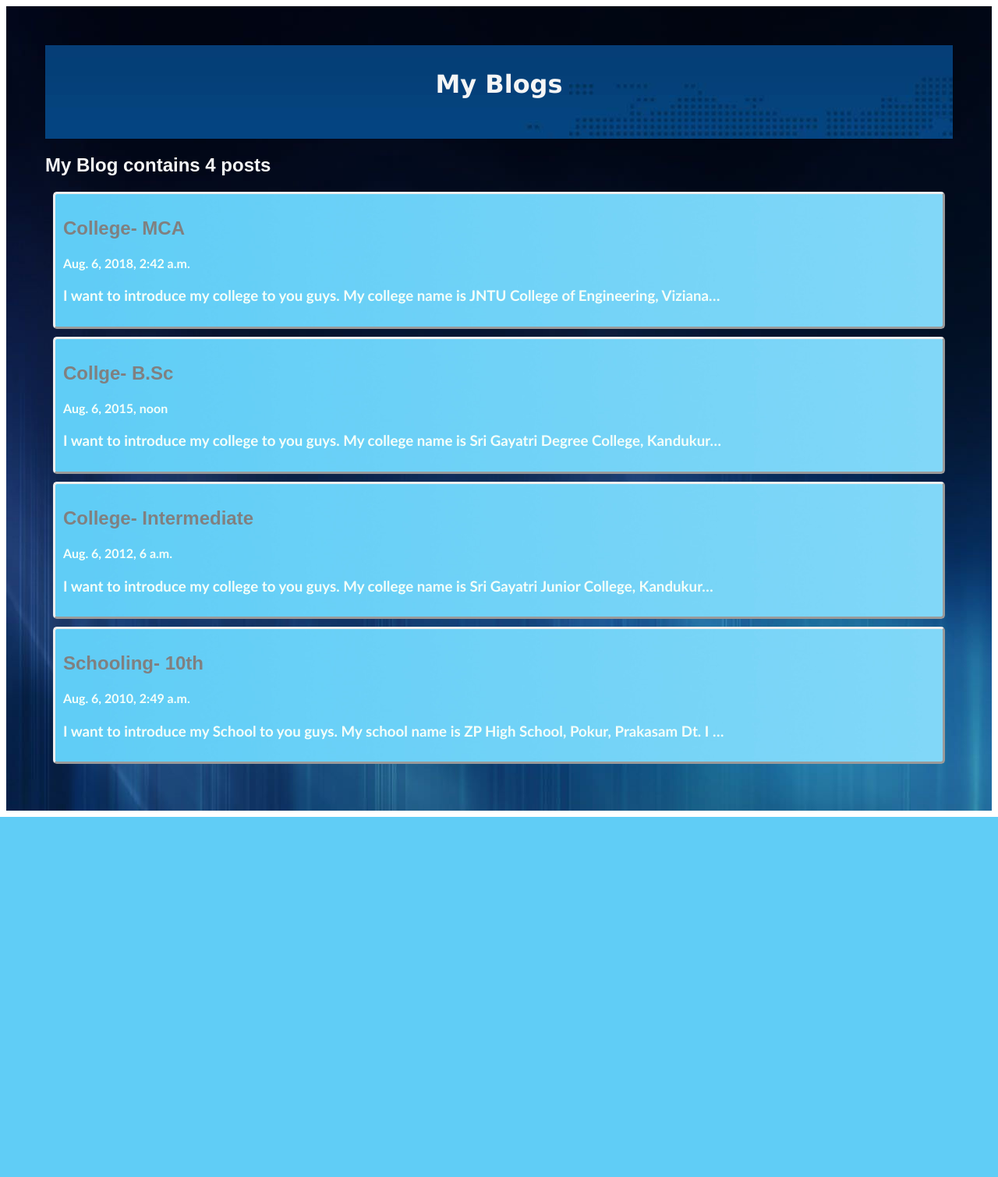
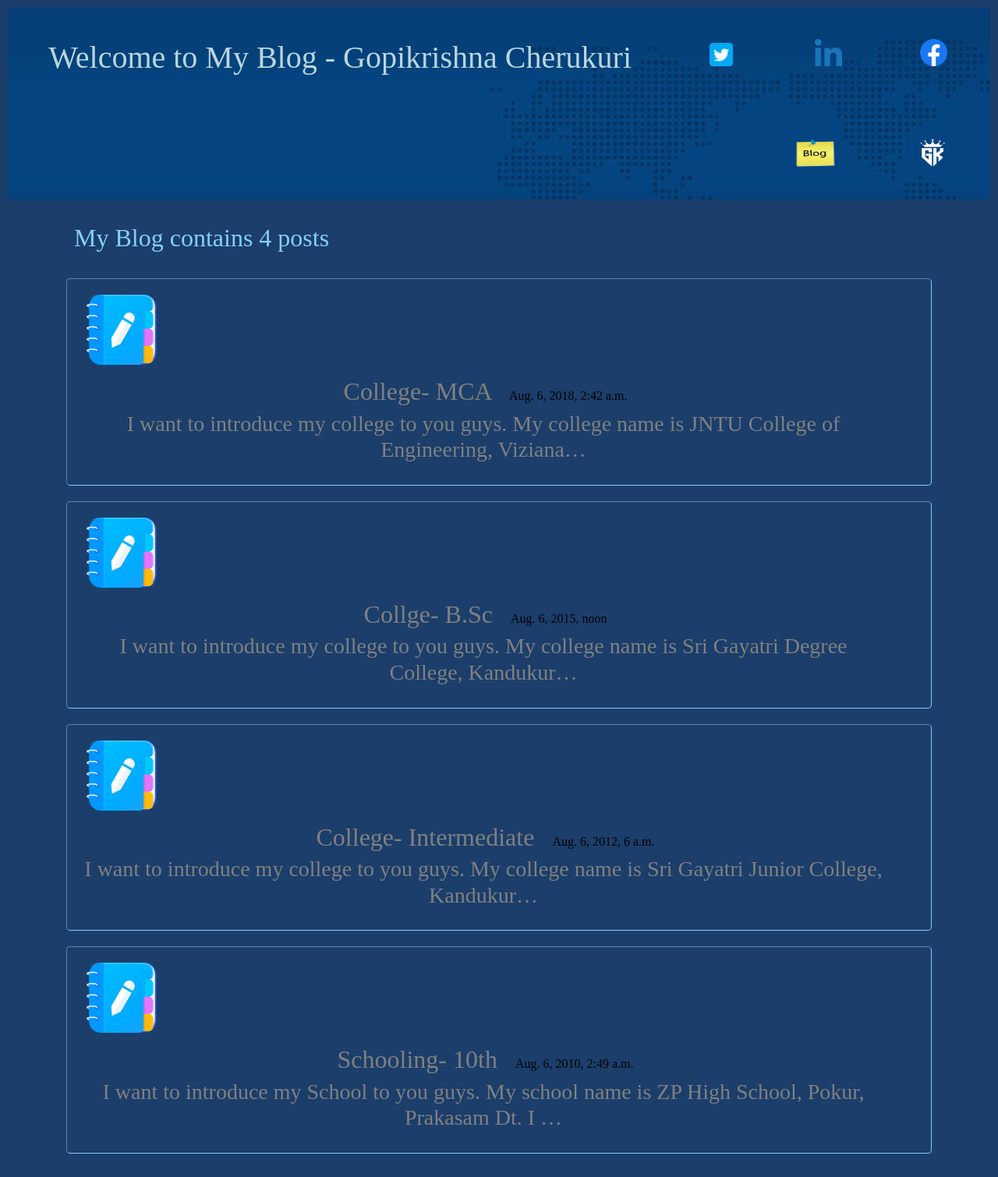
Before and after one commit to chgopikrishnamca/Personal-Portfolio, a Django app: page /blog/ in a window 1280 px wide. Shown: the whole page at 78% size. Before the commit the page ends 1048 px from the top, so only its background shows below. Run offline with Django 3.2, Linux system fonts and the light colour scheme; data comes from the database, SQL or seed files in the repository; both versions use the stored data as it was after the commit; some libraries are stand-ins or nearby versions.

Commit message:
Project Completed as intial stage. This can be implemented in future as per needs.

```diff
--- a/Blog/templates/Blog/blog_home.html
+++ b/Blog/templates/Blog/blog_home.html
@@ -1,41 +1,54 @@
+{% include 'Portfolio/head.html' %}
 {% load static %}
+<link rel="stylesheet" href="https://maxcdn.bootstrapcdn.com/bootstrap/4.5.2/css/bootstrap.min.css">
+
 <style>
-a{
+    *{
+        font-family: 'Agency FB';
+    }
+    a:hover{
         text-decoration:none;
     }
+
     .container{
-    padding:50px;
-    background-image: url("{% static 'Portfolio/background5.jpg' %}");
-    color: whitesmoke
+
+        color:lightskyblue;
     }
-.box{
-    border-style:outset;
-    font-family: "Calibri";
+    #box{
+        border-style:inset;
         color: mintcream;
+        width: inherit;
         padding: 10px;
         margin: 10px;
+        padding-right: 50px;
         border-radius: 5px;
-    background-color: lightskyblue;
-    background-image: url("{% static 'Portfolio/banner5.jpg' %}");
-
+        border-color: lightskyblue;
+        background-color: bluegreen;
+    }
+    .blog_col{
+        float:left;
     }
 </style>
 
+<body style="background-color: rgb(27, 62, 107);">
     <div class="container">
-    <div style="height: 100px;padding:10px; font-family:Verdana; font-weight: bold;text-align: center;background-image:url('{% static 'Portfolio/banner.jpg' %}');">
-        <h1>My Blogs</h1>
-    </div>
-    <div style="font-family: 'Arial">
+        <div style="padding-top: 20px;">
             <h2>My Blog contains {{blogs.count}} post{{blogs.count|pluralize}}</h2>
         </div>
 
         <div class="row">
             {% for blog in blogs %}
-        <div class="box">
-           <a href="{% url 'blog_app:blog_details' blog.pk %}"><h2 style="color:Gray;font-family: 'Arial'">{{blog.title}} </h2></a>
-            <h4>{{blog.date}}</h4>
-            <h3>{{blog.description|truncatechars:100}}</h3>
+            <div  class="btn btn-outline-light" id="box">
+                <div class="blog_col">
+                    <a href="{% url 'blog_app:blog_details' blog.pk %}"><img src="{% static 'Portfolio/default-blog-icon.png' %}" height="100px" width="100px"></a>
+                </div>
+                <div class="blog_col">
+                    <a href="{% url 'blog_app:blog_details' blog.pk %}"><h2 style="color:Gray; display:inline">{{blog.title}} </h2></a>
+                    <span style="color: black"> {{blog.date}}</span>
+                    <h3 style="color:Gray">{{blog.description|truncatechars:100}}</h3>
+                </div>
             </div>
             {% endfor %}
         </div>
     </div>
+</body>
--- a/Blog/urls.py
+++ b/Blog/urls.py
@@ -1,11 +1,10 @@
 from django.contrib import admin
-from django.urls import path
+from django.urls import path, include
 from . import views
 
 app_name="blog_app"
 
 urlpatterns = [
     path('', views.blog_home, name='blog_home'),
-    path('home/', views.blog_home, name='blog_home'),
-    path('<int:blog_id>/', views.blog_details, name='blog_details')
+    path('<int:blog_id>/', views.blog_details, name='blog_details'),
 ]
--- a/PersonalPortfolio/urls.py
+++ b/PersonalPortfolio/urls.py
@@ -1,18 +1,5 @@
-"""PersonalPortfolio URL Configuration
+"""PersonalPortfolio URL Configuration"""
 
-The `urlpatterns` list routes URLs to views. For more information please see:
-    https://docs.djangoproject.com/en/3.2/topics/http/urls/
-Examples:
-Function views
-    1. Add an import:  from my_app import views
-    2. Add a URL to urlpatterns:  path('', views.home, name='home')
-Class-based views
-    1. Add an import:  from other_app.views import Home
-    2. Add a URL to urlpatterns:  path('', Home.as_view(), name='home')
-Including another URLconf
-    1. Import the include() function: from django.urls import include, path
-    2. Add a URL to urlpatterns:  path('blog/', include('blog.urls'))
-"""
 from django.contrib import admin
 from django.urls import path, include
 
--- a/Portfolio/templates/Portfolio/head.html
+++ b/Portfolio/templates/Portfolio/head.html
@@ -3,6 +3,10 @@
 
 {% load static %}
 <style>
+    *{
+        padding: 5px;
+        margin: auto;
+    }
     #title{
         color: rgb(185, 214, 221);
         font-weight: bolder;
@@ -24,22 +28,23 @@
 
 </style>
 <div class="banner">
-
     <div class="column">
-            <a href="https://www.facebook.com/chgopikrishna1438"><img src="{% static 'Portfolio/logo-fb.png' %}" class="right" height="45" width="45" /></a>
+        <a href="https://www.facebook.com/chgopikrishna1438" target="_blank"><img src="{% static 'Portfolio/logo-fb.png' %}" class="right" height="45" width="45" /></a>
     </div>
     <div class="column">
-            <a href="https://www.linkedin.com/in/cherukuri-gopikrishna-497339153/"><img src="{% static 'Portfolio/logo-linkedin.png' %}" class="right" height="45" width="45" /></a>
+        <a href="https://www.linkedin.com/in/cherukuri-gopikrishna-497339153/" target="_blank"><img src="{% static 'Portfolio/logo-linkedin.png' %}" class="right" height="45" width="45" /></a>
     </div>
     <div class="column">
-            <a href="https://twitter.com/gopikrishnamca"><img src="{% static 'Portfolio/logo-twitter.png' %}" class="right" height="50" width="50" /></a>
+        <a href="https://twitter.com/gopikrishnamca" target="_blank"><img src="{% static 'Portfolio/logo-twitter.png' %}" class="right" height="50" width="50" /></a>
     </div>
 
     <div class="column" id="title">
         <h1>Welcome to My Blog - Gopikrishna Cherukuri</h1>
     </div>
     <div class="column" >
-            <a href="{% url 'Portfolio/home.html' %}"><img src="{% static 'Portfolio/logo.png' %}" height="50" width="50" /></a>
+        <a href="/"><img src="{% static 'Portfolio/logo.png' %}" height="50" width="50" /></a>
     </div>
-
+    <div class="column" >
+        <a href="{% url 'blog_app:blog_home' %}"> <img src="{% static 'Portfolio/blog.png' %}"  height="50px" width="70px"></a>
     </div>
+ </div>
--- a/Portfolio/views.py
+++ b/Portfolio/views.py
@@ -2,7 +2,6 @@ from django.http.response import HttpResponse
 from django.shortcuts import render
 from .models import Project
 
-# Create your views here.
 def home(request):
     projects = Project.objects.all()
     return render(request, "PortFolio/home.html", {'projects': projects})
```
Also changed, not shown: Blog/templates/Blog/blog_details.html (+10 -5 lines), Portfolio/templates/Portfolio/home.html (+5 -7 lines), Blog/views.py (line endings or trailing spaces), Media/blog/images/AngularJS.jpg (added), Media/blog/images/AngularJS_B8V6DaC.jpg (added), Media/blog/images/AngularJS_dWcD3EM.jpg (added), Media/blog/images/AngularJS_kkwVcql.jpg (added), Media/blog/images/blog.jpg (renamed from Portfolio/static/Portfolio/blog.jpg), Media/blog/images/blog_NrldpMm.jpg (added), Portfolio/static/Portfolio/blog.png (added), Portfolio/static/Portfolio/default-blog-icon.png (added), db.sqlite3. Lines whose indentation alone changed are shown as unchanged.
